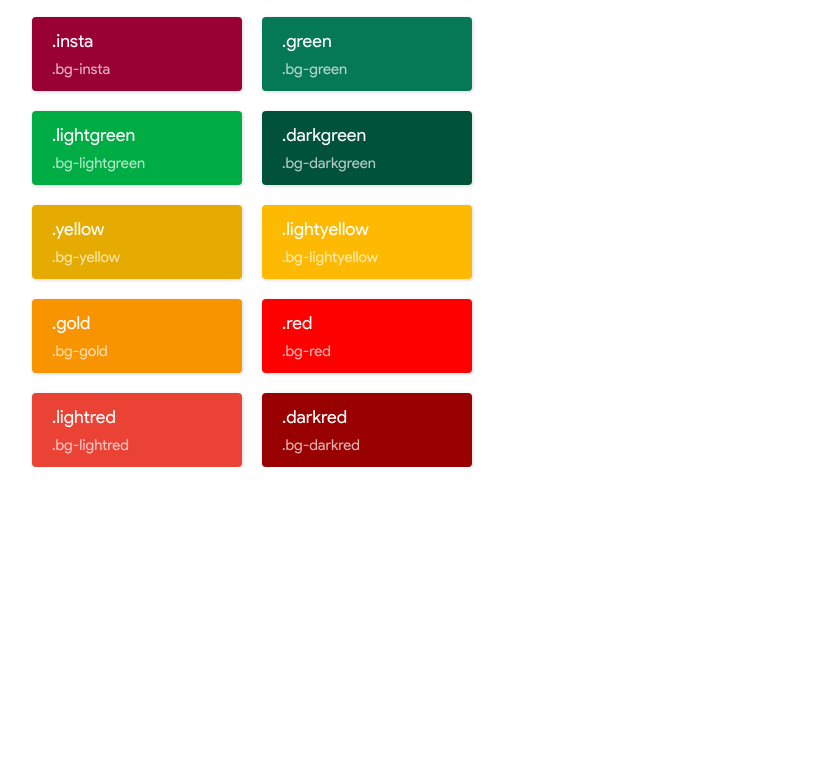
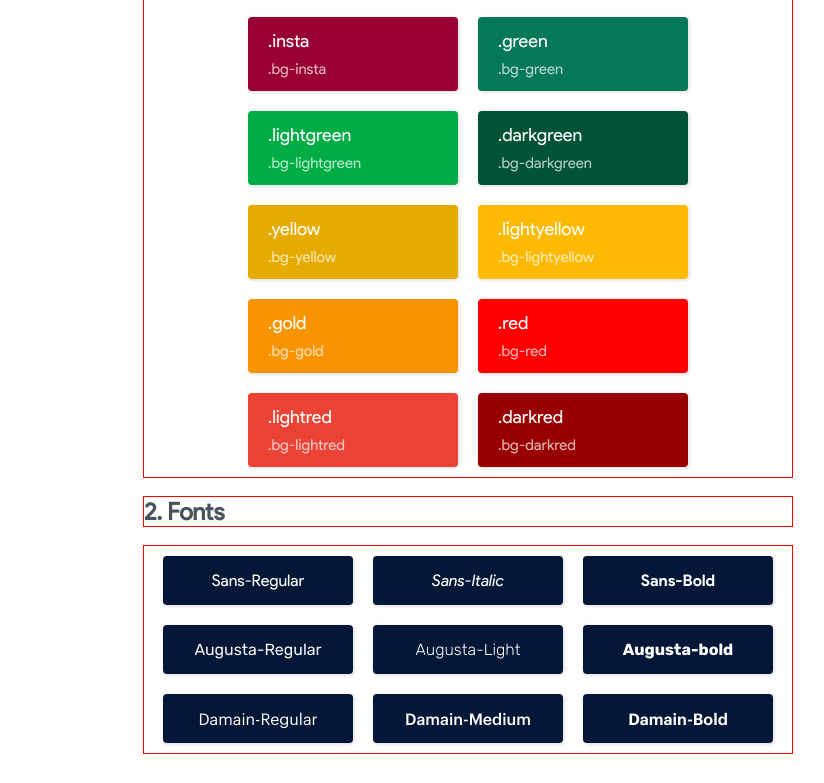
Before and after one commit to kreecorp/jello-core, a plain HTML site: page index.html in a window 1280 px wide. Shown: the part 547-1330 px from the top of the page, without its empty margins (172-996 px from the left). Before the commit the page ends 1014 px from the top, so only its background shows below. Drawn offline with Linux system fonts and the light colour scheme.

Commit message:
:zap:  fonts added

```diff
--- a/dist/elements/colors.scss
+++ b/dist/elements/colors.scss
@@ -23,7 +23,6 @@ Roboto,
 Oxygen,
 Ubuntu,
 Cantarell,
-
 'Open Sans',
 'Helvetica Neue',
 sans-serif;
--- a/dist/elements/font.scss
+++ b/dist/elements/font.scss
@@ -1,6 +1,12 @@
 @font-face {
     font-family: "Sans-regular";
     src: url("./fonts/sans-regular.ttf");
+    font-weight: normal
+}
+
+@font-face {
+    font-family: "Sans-italic";
+    src: url("./fonts/sans-italic.ttf");
     font-weight: normal
 }
 
@@ -29,12 +35,6 @@
 }
 
 @font-face {
-    font-family: "Augusta-Black";
-    src: url("./fonts/Augusta-Black.ttf");
-    font-weight: normal
-}
-
-@font-face {
     font-family: "Damain-Regular";
     src: url("./fonts/Damain-Regular-Web.ttf");
     font-weight: normal
@@ -51,3 +51,45 @@
     src: url("./fonts/Damain-Medium-Web.ttf");
     font-weight: normal
 }
+
+
+
+
+.sans {
+    font-family: "Sans-regular";
+}
+
+
+.sans-italic {
+    font-family: "Sans-italic";
+}
+
+
+.sans-bold {
+    font-family: "sans-bold";
+}
+
+.augusta {
+    font-family: "Augusta-Regular";
+}
+
+.augusta-light {
+    font-family: "Augusta-Light"
+}
+
+.augusta-bold {
+    font-family: "Augusta-Bold";
+}
+
+
+.damain {
+    font-family: "Damain-Regular";
+}
+
+.damain-meduim {
+    font-family: "Damain-Medium";
+}
+
+.damain-bold {
+    font-family: "Damain-Bold";
+}
--- a/dist/jello.scss
+++ b/dist/jello.scss
@@ -6,7 +6,6 @@
 * {
     margin: 0;
     padding: 0;
-    font-family: var(--defaultFont);
 }
 
 a {
@@ -20,9 +19,16 @@ ul {
 }
 
 .center {
+    display: -webkit-box;
+    display: -ms-flexbox;
     display: flex;
+    -webkit-box-pack: center;
+    -ms-flex-pack: center;
     justify-content: center;
+    -webkit-box-align: center;
+    -ms-flex-align: center;
     align-items: center;
+    -ms-flex-wrap: wrap;
     flex-wrap: wrap;
 }
 
--- a/index.html
+++ b/index.html
@@ -105,13 +105,59 @@
                         <div class="color-name">.lightred</div>
                         <div class="color-bg">.bg-lightred</div>
                     </div>
-
-
-
                     <div class="color bg-darkred">
                         <div class="color-name">.darkred</div>
                         <div class="color-bg">.bg-darkred</div>
                     </div>
+                </div>
+            </div>
+
+
+            <div class="fonts">
+                <h2 class="ash"> Fonts</h2>
+
+                <div class="font-wrapper center">
+
+                    <div class="font bg-blueblack sans">
+                        <div class="font-name"> Sans-Regular </div>
+                    </div>
+
+                    <div class="font bg-blueblack sans-italic">
+                        <div class="font-name"> Sans-Italic </div>
+                    </div>
+
+                    <div class="font bg-blueblack sans-bold">
+                        <div class="font-name"> Sans-Bold </div>
+                    </div>
+
+
+                    <div class="font bg-blueblack augusta">
+                        <div class="font-name"> Augusta-Regular </div>
+                    </div>
+
+                    <div class="font bg-blueblack augusta-light">
+                        <div class="font-name"> Augusta-Light </div>
+                    </div>
+
+
+                    <div class="font bg-blueblack augusta-bold">
+                        <div class="font-name"> Augusta-bold </div>
+                    </div>
+
+                    <div class="font bg-blueblack damain">
+                        <div class="font-name"> Damain-Regular </div>
+                    </div>
+
+                    <div class="font bg-blueblack damain-meduim">
+                        <div class="font-name"> Damain-Medium </div>
+                    </div>
+
+
+                    <div class="font bg-blueblack damain-bold">
+                        <div class="font-name"> Damain-Bold </div>
+                    </div>
+                </div>
+            </div>
 
 
 
@@ -130,9 +176,6 @@
 
 
 
-                </div>
-            </div>
-        </div>
 
 
 
@@ -140,6 +183,8 @@
 
 
 
+
+        </div>
     </div>
 </body>
 
--- a/main.scss
+++ b/main.scss
@@ -1,8 +1,6 @@
 @import url("./dist/jello.css");
-
 .wrapper {
     padding: 10px 100px;
-    height: auto;
     h1 {
         margin-top: 20px;
         margin-bottom: 20px;
@@ -13,13 +11,17 @@
     }
 }
 
+h2 {
+    font-family: "Sans-regular";
+    outline: 1px solid red;
+    width: 60%;
+    margin: 20px auto;
+}
+
 .docs {
-    // outline: 1px solid red;
     .colors {
-        outline: 1px solid red;
         margin-top: 60px;
         h2 {
-            font-family: "Sans-regular";
             &::before {
                 content: "1.";
                 margin-right: 5px;
@@ -28,11 +30,11 @@
 
 
         .color-wrapper {
+            -webkit-box-sizing: border-box;
             box-sizing: border-box;
-            height: 100px; // border: 1px solid red;
             width: 60%;
-            margin-top: 20px;
-
+            margin: 20px auto;
+            outline: 1px solid red;
             .color {
                 border-radius: .25rem;
                 width: 170px;
@@ -40,6 +42,7 @@
                 padding: 5px 20px;
                 font-family: "Sans-regular";
                 margin: 10px 10px;
+                -webkit-box-shadow: 1px 1px 3px 1px rgba(0, 0, 0, 0.1);
                 box-shadow: 1px 1px 3px 1px rgba(0, 0, 0, 0.1);
 
                 div {
@@ -56,48 +59,33 @@
             }
         }
     }
-}
+
+    .fonts {
+        h2 {
+            &::before {
+                content: "2."
+            }
+        }
+        .font-wrapper {
+            -webkit-box-sizing: border-box;
+            box-sizing: border-box;
+            width: 60%;
+            margin: 20px auto;
+            outline: 1px solid red;
+
+            .font {
+                border-radius: .25rem;
+                color: white;
+                width: 190px;
+                padding: 15px 0px;
+                text-align: center;
+                margin: 10px 10px;
+                -webkit-box-shadow: 1px 1px 3px 1px rgba(0, 0, 0, 0.1);
+                box-shadow: 1px 1px 3px 1px rgba(0, 0, 0, 0.1);
+                font-size: 16px;
+            }
+        }
+    }
 
 
-
-
-
-
-
-
-
-.sans {
-    font-family: "Sans-regular";
 }
-
-.sans-bold {
-    font-family: "sans-bold";
-}
-
-.augusta {
-    font-family: "Augusta-Regular";
-}
-
-.augusta-light {
-    font-family: "Augusta-Light"
-}
-
-.augusta-bold {
-    font-family: "Augusta-Bold";
-}
-
-.augusta-black {
-    font-family: "Augusta-black";
-}
-
-.damain {
-    font-family: "Damain-Regular";
-}
-
-.damain-meduim {
-    font-family: "Damain-Medium";
-}
-
-.damain-bold {
-    font-family: "Damain-Bold";
-}
```
Also changed, not shown: dist/fonts/Augusta-Black.ttf (deleted), dist/fonts/sans-italic.ttf (added), dist/jello.css, main.css, 3 other files.
